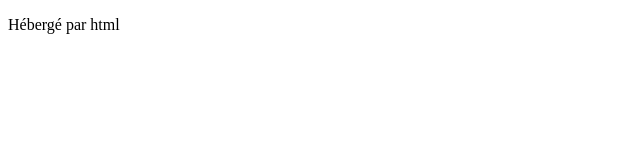
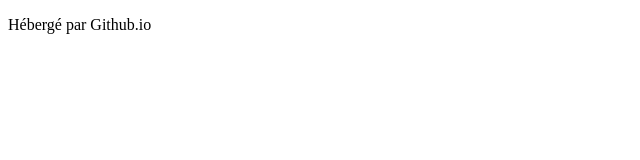
Before and after one commit to TashaGreta/test_pages, a plain HTML site: page index.html in a window 1280 px wide. Shown: the full height of the page, 0-640 px from the left. Drawn offline with Linux system fonts and the light colour scheme.

Commit message:
Update index.html

```diff
--- a/index.html
+++ b/index.html
@@ -6,7 +6,7 @@
     <title>Document</title>
 </head>
 <body>
-    <p> Hébergé par html </p>
+    <p> Hébergé par Github.io </p>
 
 </body>
 </html>
```
